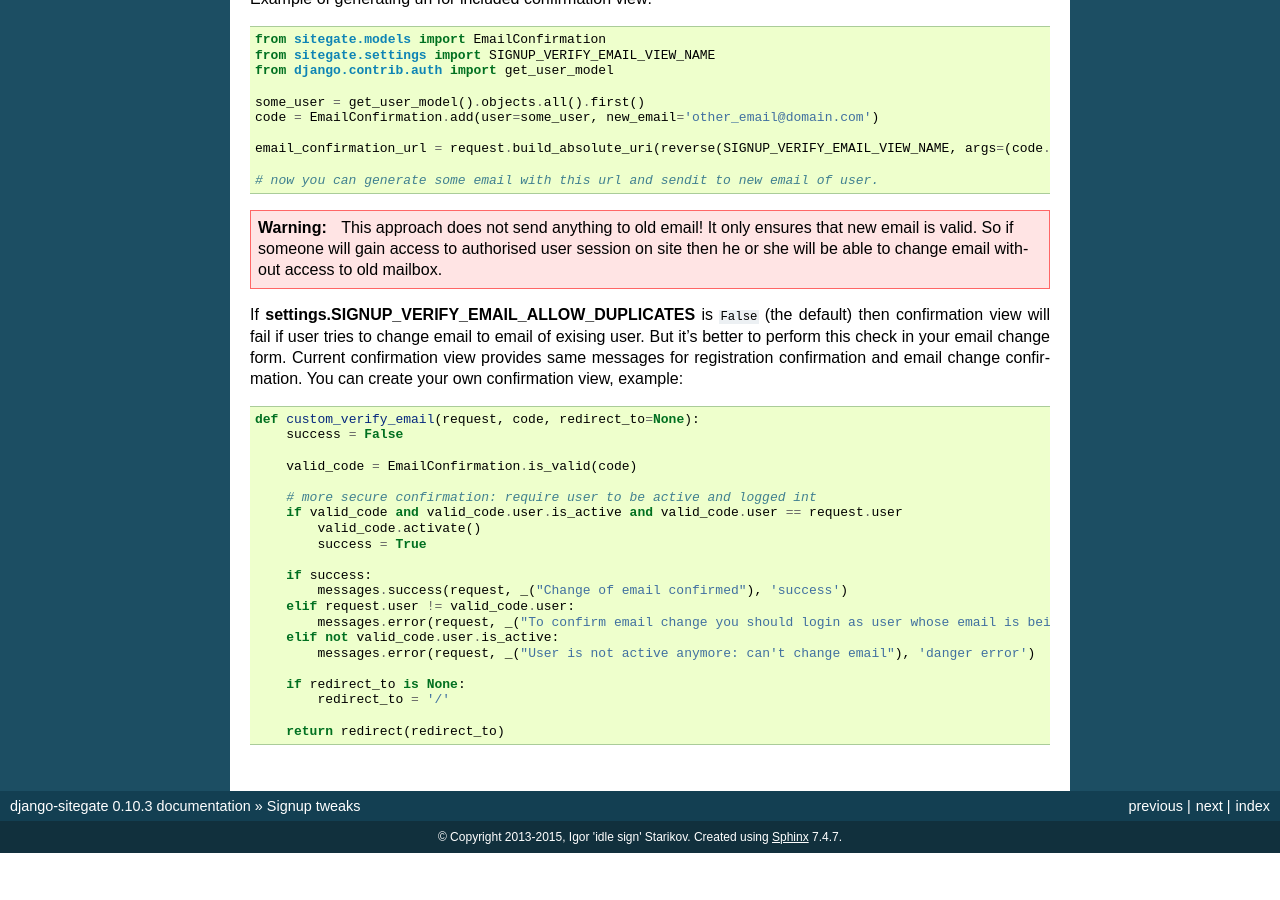
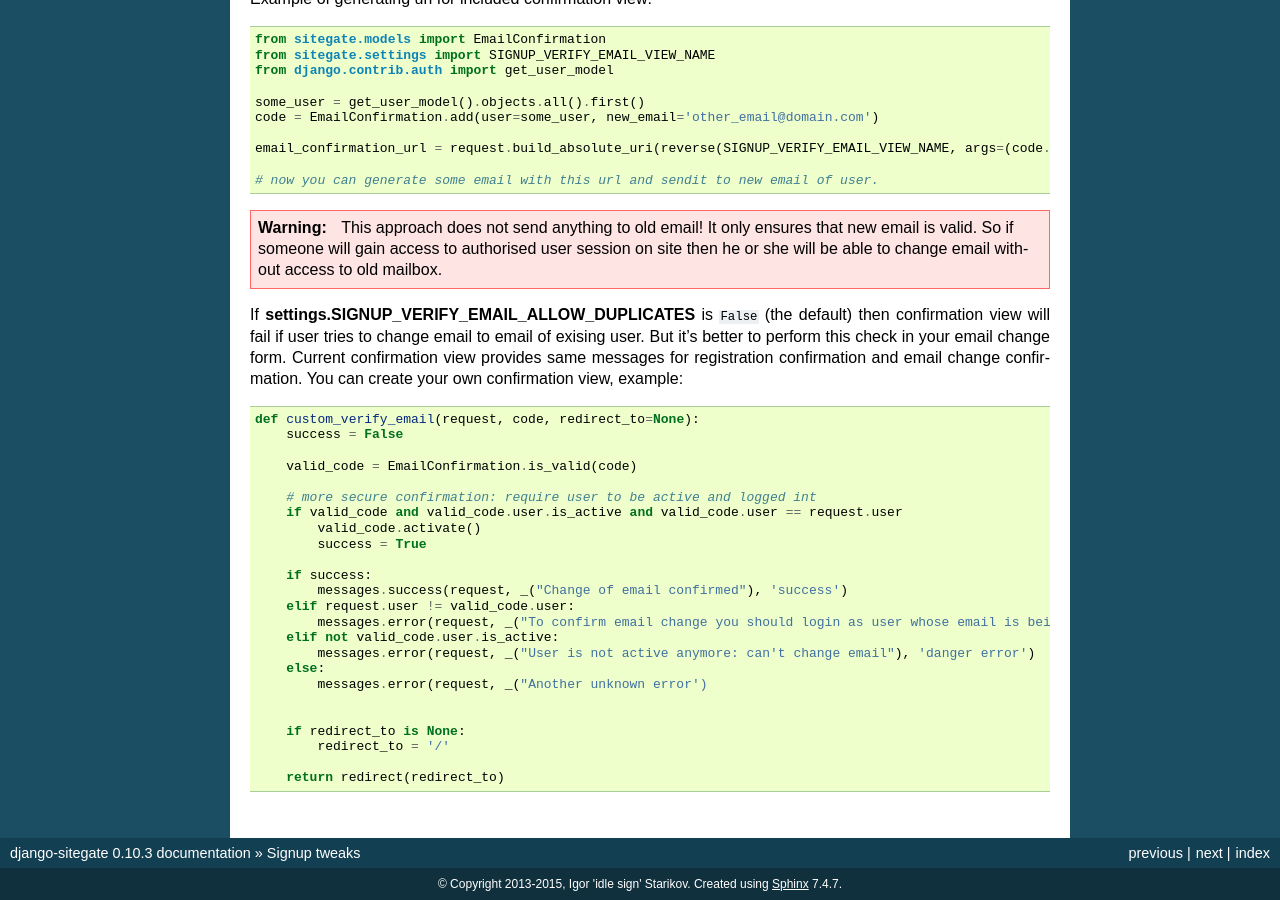
Before and after one commit to idlesign/django-sitegate, a Sphinx documentation site: the page built from docs/source/signup_tweaks.rst, in a window 1280 px wide and 900 px high, scrolled down 1018 px. Built offline with Sphinx 7.4.7, drawn with Linux system fonts in a browser that asks for light colours; pages that are not in the unit, such as notebooks, are missing from menus; before the commit the page ends 1871 px from its top, so only the background shows below that.

Commit message:
minor change in example

```diff
--- a/docs/source/signup_tweaks.rst
+++ b/docs/source/signup_tweaks.rst
@@ -108,6 +108,9 @@ Current confirmation view provides same messages for registration confirmation a
 	        messages.error(request, _("To confirm email change you should login as user whose email is being changed"), 'danger error')
 	    elif not valid_code.user.is_active:
 	        messages.error(request, _("User is not active anymore: can't change email"), 'danger error')
+	    else:
+	        messages.error(request, _("Another unknown error')
+
 
 	    if redirect_to is None:
 	        redirect_to = '/'
```
